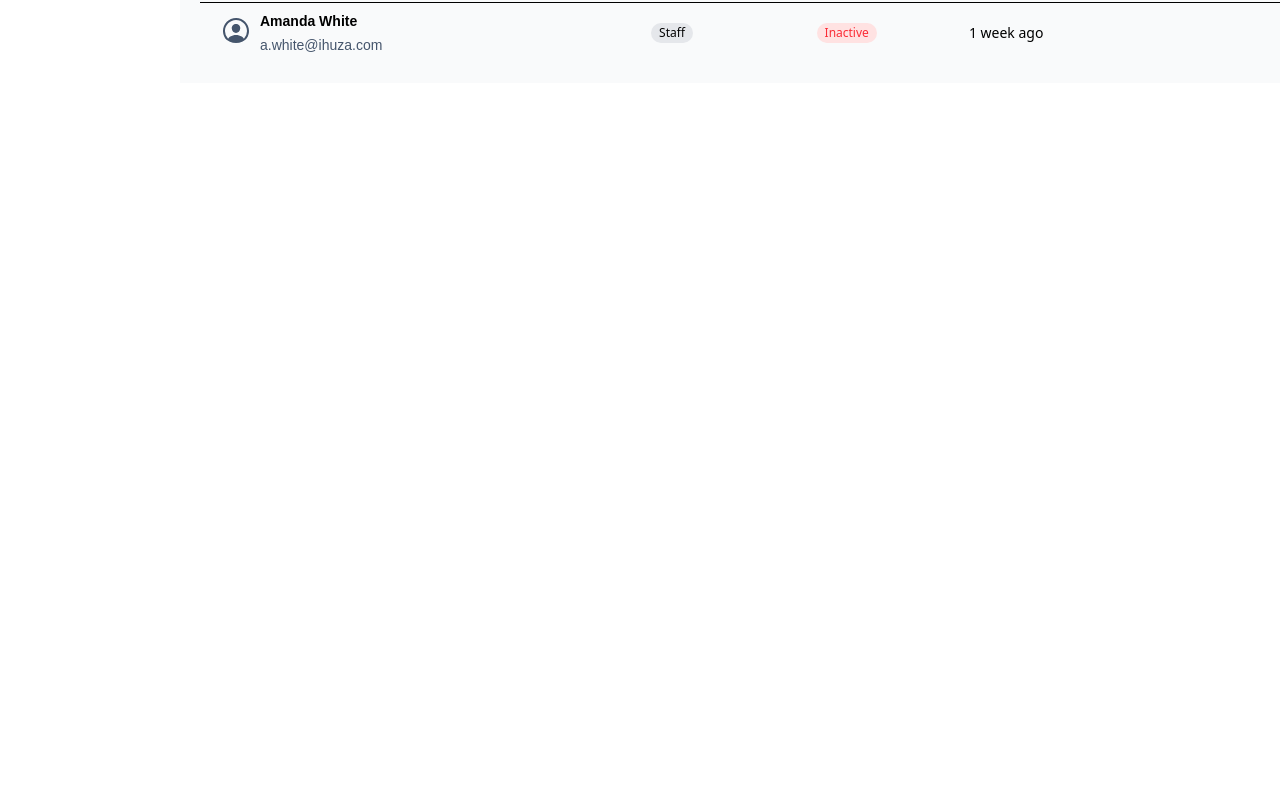
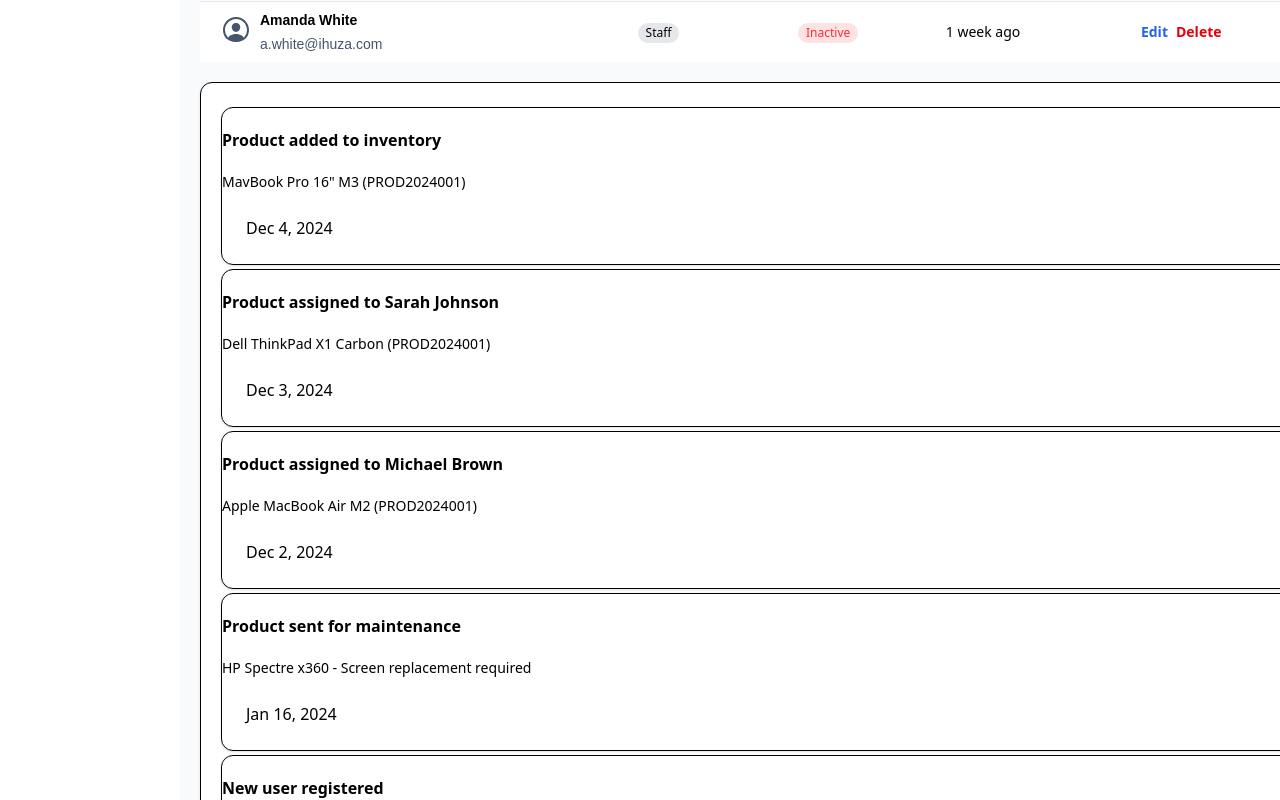
Before and after one commit to AntoineMHB/Ihuza_dashboard, a React (Vite) app: page / in a window 1280 px wide. Shown: the part 1480-2280 px from the top of the page. Before the commit the page ends 1563 px from the top, so only its background shows below. Built offline with nearby package versions, Linux system fonts and the light colour scheme.

Commit message:
Started recent activities card

```diff
--- a/src/components/MainContent.jsx
+++ b/src/components/MainContent.jsx
@@ -1,4 +1,5 @@
 import { OverviewCard } from "./OverviewCard";
+import { RecentActivityCard } from "./RecentActivityCard";
 import { RecentAddedProdCard } from "./RecentAddedProdCard";
 import { StatsRow } from "./StatsRow";
 import { UsersCard } from "./UsersCard";
@@ -12,6 +13,7 @@ export const MainContent = () => {
       <RecentAddedProdCard />
       <UsersCard />
       <UsersTable />
+      <RecentActivityCard />
     </div>
   );
 };
--- /dev/null
+++ b/src/components/RecentActivityCard.jsx
@@ -0,0 +1,48 @@
+import { Card, CardDescription, CardFooter, CardTitle } from "./ui/card";
+
+const recentActivities = [
+  {
+    message: "Product added to inventory",
+    product: 'MavBook Pro 16" M3 (PROD2024001)',
+    date: "Dec 4, 2024",
+  },
+
+  {
+    message: "Product assigned to Sarah Johnson",
+    product: "Dell ThinkPad X1 Carbon (PROD2024001)",
+    date: "Dec 3, 2024",
+  },
+
+  {
+    message: "Product assigned to Michael Brown",
+    product: "Apple MacBook Air M2 (PROD2024001)",
+    date: "Dec 2, 2024",
+  },
+
+  {
+    message: "Product sent for maintenance",
+    product: "HP Spectre x360 - Screen replacement required",
+    date: "Jan 16, 2024",
+  },
+
+  {
+    message: "New user registered",
+    product: "Amanda White - Staff Member",
+    date: "Jan 14, 2024",
+  },
+];
+export const RecentActivityCard = () => {
+  return (
+    <Card className="flex flex-col bg-white gap-1 px-5 my-5">
+      {recentActivities.map((activity) => {
+        return (
+          <Card>
+            <CardTitle>{activity.message}</CardTitle>
+            <CardDescription>{activity.product}</CardDescription>
+            <CardFooter>{activity.date}</CardFooter>
+          </Card>
+        );
+      })}
+    </Card>
+  );
+};
--- a/src/components/UsersTable.jsx
+++ b/src/components/UsersTable.jsx
@@ -96,7 +96,7 @@ export const UsersTable = () => {
   return (
     <Table>
       <TableHeader>
-        <TableRow>
+        <TableRow className="border-none">
           <TableHead>
             <span className="px-5 font-primary text-(--secondaryBlack) font-bold text-sm">
               USER
@@ -117,10 +117,10 @@ export const UsersTable = () => {
         </TableRow>
       </TableHeader>
 
-      <TableBody>
+      <TableBody className="bg-white">
         {users.map((user) => (
-          <TableRow key={user.name}>
-            <TableCell className="px-5">
+          <TableRow key={user.name} className="border-b border-gray-200">
+            <TableCell className="px-5 ">
               <div className="flex gap-2">
                 <Avatar className="pt-2">
                   <AvatarFallback>
@@ -148,6 +148,16 @@ export const UsersTable = () => {
               <Badge text={user.status} />
             </TableCell>
             <TableCell>{user.lastLogin}</TableCell>
+            <TableCell>
+              <div className="flex gap-2">
+                <button className="text-(--primaryBlue) text-sm font-bold">
+                  Edit
+                </button>
+                <button className="text-red-600 text-sm font-bold">
+                  Delete
+                </button>
+              </div>
+            </TableCell>
           </TableRow>
         ))}
       </TableBody>
```
